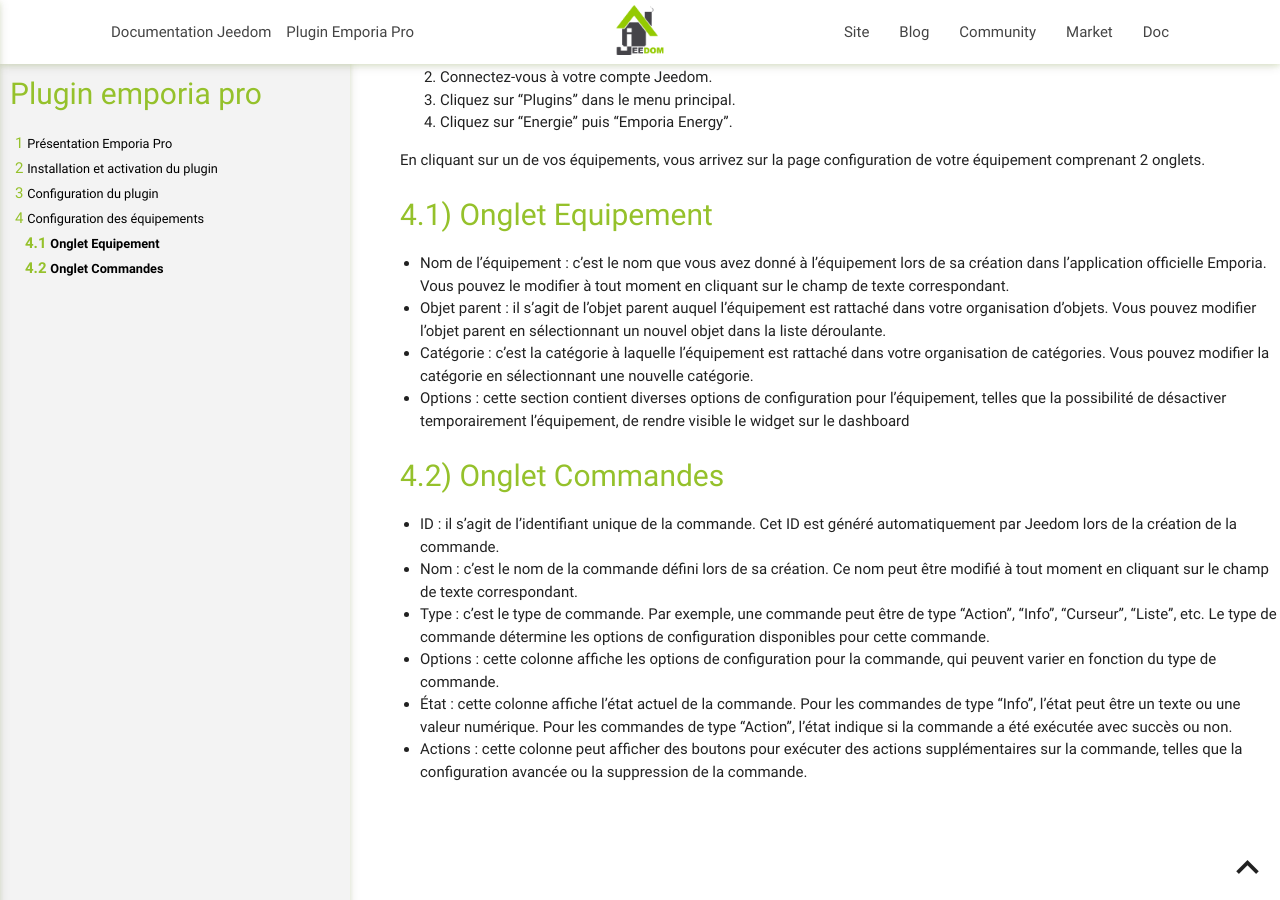
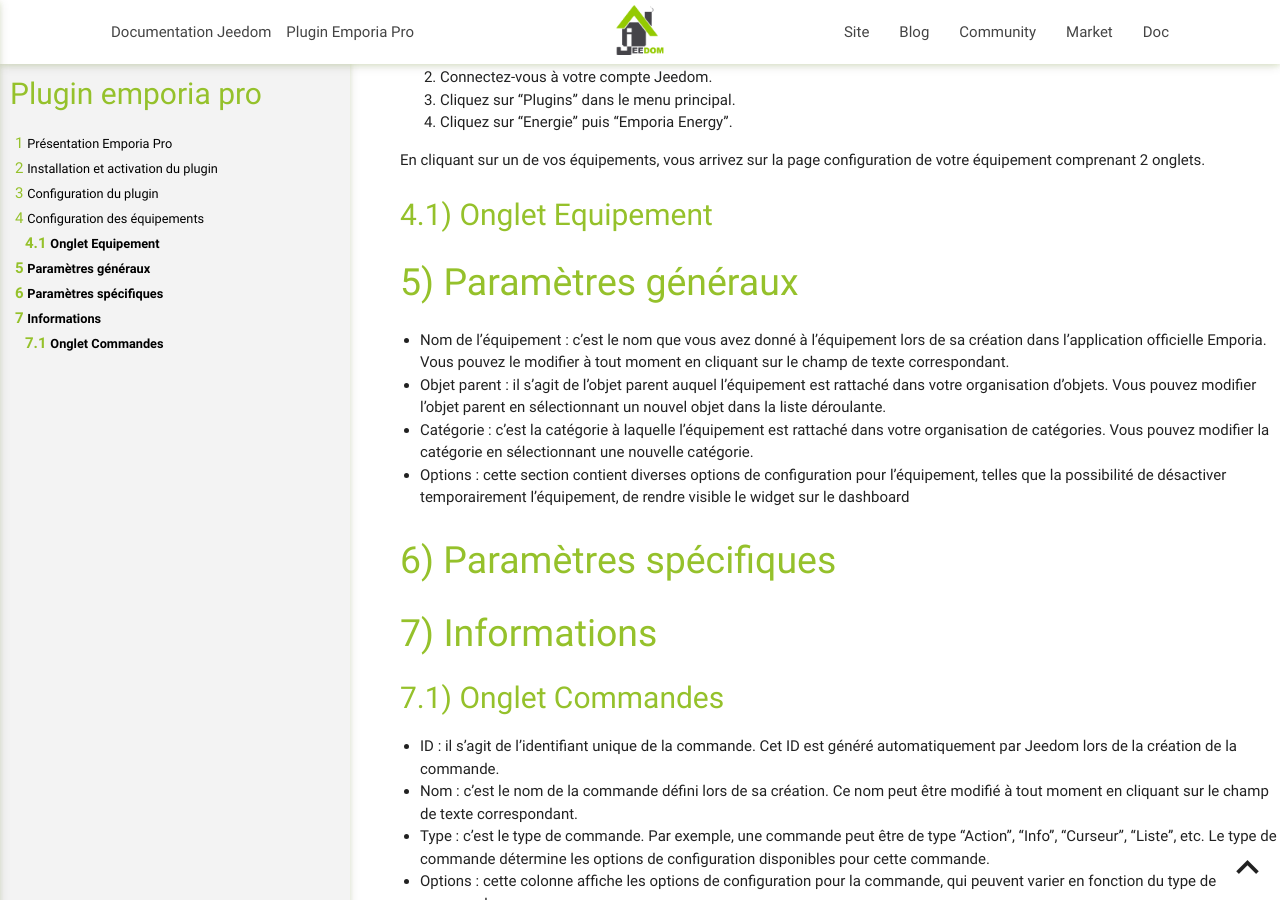
Before and after one commit to thanaus/jeedom_docs, a Jekyll site: the page built from plugins/emporiapro/fr_FR/index.md, in a window 1280 px wide and 900 px high, scrolled down 1237 px. Built offline with Jekyll 4.4.1, drawn with Linux system fonts in a browser that asks for light colours.

Commit message:
Update index.md

```diff
--- a/plugins/emporiapro/fr_FR/index.md
+++ b/plugins/emporiapro/fr_FR/index.md
@@ -63,10 +63,16 @@ En cliquant sur un de vos équipements, vous arrivez sur la page configuration d
 Onglet Equipement
 -----------------
 
+# Paramètres généraux
+
 - Nom de l'équipement : c'est le nom que vous avez donné à l'équipement lors de sa création dans l'application officielle Emporia. Vous pouvez le modifier à tout moment en cliquant sur le champ de texte correspondant.
 - Objet parent : il s'agit de l'objet parent auquel l'équipement est rattaché dans votre organisation d'objets. Vous pouvez modifier l'objet parent en sélectionnant un nouvel objet dans la liste déroulante.
 - Catégorie : c'est la catégorie à laquelle l'équipement est rattaché dans votre organisation de catégories. Vous pouvez modifier la catégorie en sélectionnant une nouvelle catégorie.
 - Options : cette section contient diverses options de configuration pour l'équipement, telles que la possibilité de désactiver temporairement l'équipement, de rendre visible le widget sur le dashboard
+
+# Paramètres spécifiques
+
+# Informations
 
 Onglet Commandes
 ----------------
```
